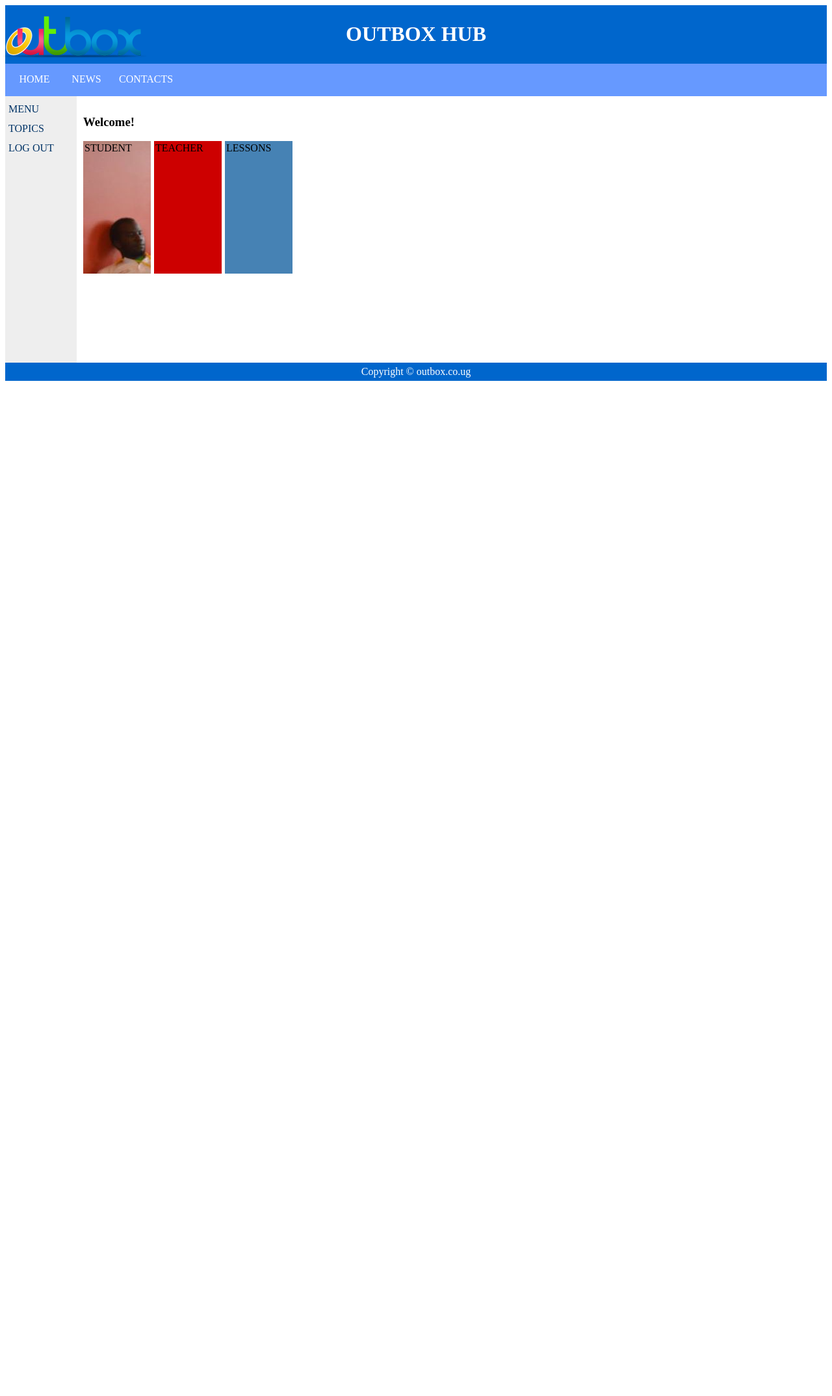
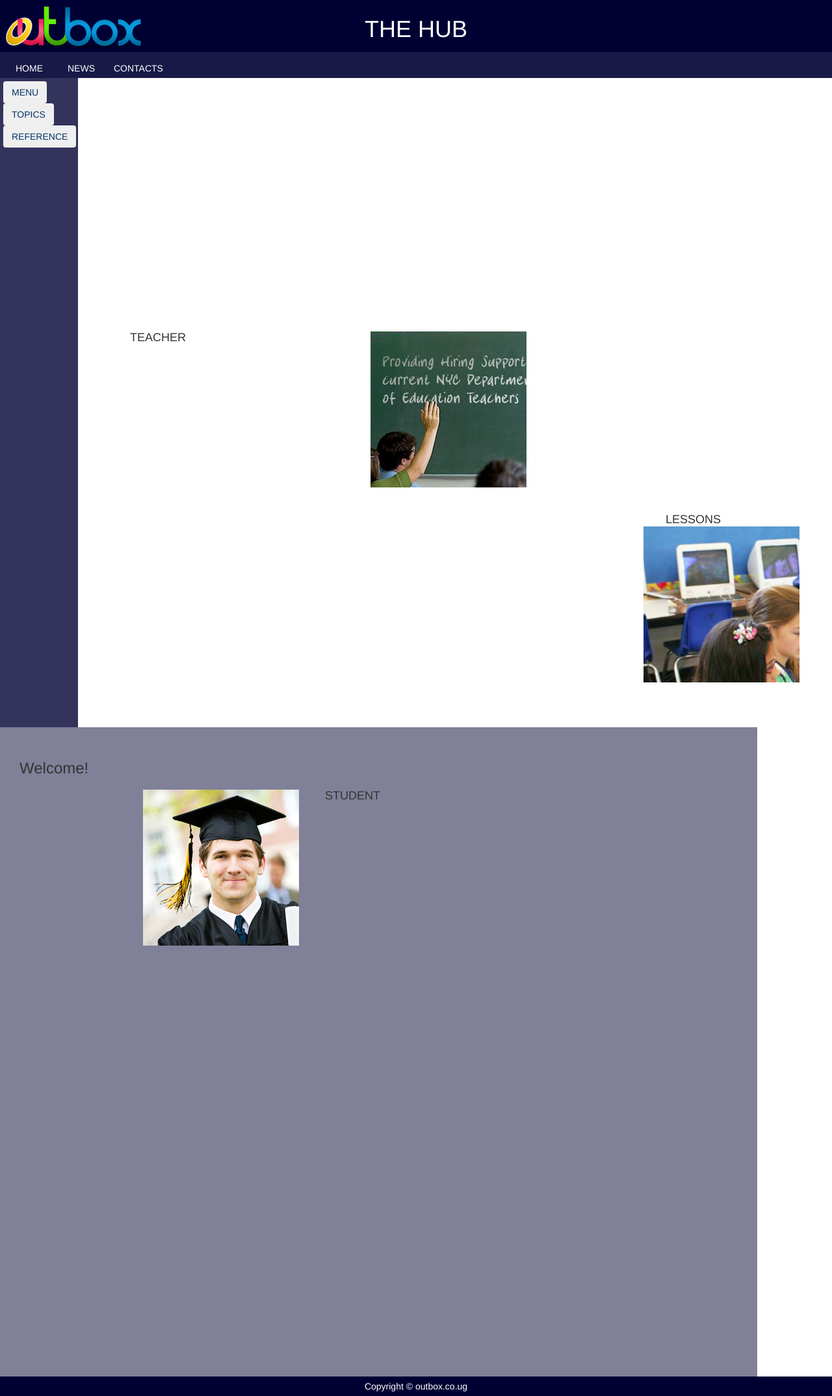
Before and after one commit to joegeoffrey/spike, a PHP site: page /moodle/dashboard.php in a window 1280 px wide. Shown: the whole page at 65% size. Before the commit the page ends 586 px from the top, so only its background shows below. Run offline with PHP 8.4, Linux system fonts and the light colour scheme; some libraries are stand-ins or nearby versions.

Commit message:
Joe's update 2

```diff
--- a/dashboard.php
+++ b/dashboard.php
@@ -1,16 +1,21 @@
 <!DOCTYPE html>
 <html>
 <head>
+<meta charset="utf-8">
+  <meta name="viewport" content="width=device-width, initial-scale=1">
+  <link rel="stylesheet" href="http://maxcdn.bootstrapcdn.com/bootstrap/3.3.5/css/bootstrap.min.css">
+  <script src="https://ajax.googleapis.com/ajax/libs/jquery/1.11.3/jquery.min.js"></script>
+  <script src="http://maxcdn.bootstrapcdn.com/bootstrap/3.3.5/js/bootstrap.min.js"></script>
 <style>
 #header {
-    background-color:#0066CC;
+    background-color:#000033;
     color:white;
     text-align:center;
     padding:5px;
 }
 
 #header2 {
-    background-color:#6699FF;
+    background-color:#191947;
     color:white;
     text-align:center;
     padding:5px;
@@ -18,20 +23,21 @@
 }
 #nav {
     line-height:30px;
-    background-color:#eeeeee;
-    height:400px;
-    width:100px;
+    background-color: #33335C;
+    height:999px;
+    width:120px;
     float:left;
     padding:5px;
     color: #003366;
 }
 #section {
-    width:350px;
+    width: 91%; height: 999px;
     float:left;
-    padding:10px;
+    padding:30px;
+    background-color: #808099;
 }
 #footer {
-    background-color:#0066CC;
+    background-color:#000033;
     color:white;
     clear:both;
     text-align:center;
@@ -59,32 +65,67 @@ a {
 }
 
 .tile{
-    height:200px;
+    height:150px;
     width:100px;
-    margin:0 5px 0 0;
-    padding:2px;
+    margin:10px 5px 0 20px;
+    padding:120px;
     float: left;
-    transition: all 0.7s ease;
+    transition: all 0.9s ease;
         }
 
 .tile:hover{
-        transform:scale(1.2);
+        transform:scale(1.1);
     }
 
 .amarelo{
-        background-image: url('outbox2.png');
+        background-image: url(student.png);
         background-repeat: no-repeat;
+        position: absolute; left: 200px;
         }
 
 .vermelho{
-        background:#CD0000;
+        background-image: url(teacher.png);
+        position: absolute; left: 550px; top: 500px;
         }
 
 .azul{
-        background:#4682B4;
+background-image: url(kidz.png);
+position: absolute; left: 970px; top: 800px;
             }
 .logo{
-    position: absolute; left:5px; top:-15px;
+    position: absolute; left:5px; top:-30px;
+}
+.titulo{
+  color: #003300;
+  font-size: 20px;
+}
+.student{
+position: absolute; left:500px;}
+.teacher{
+  position: absolute;left: 200px; top: 500px;
+}
+.lessons{
+  position: absolute;left:80%; top: 780px;
+}
+.p1{
+  position: absolute; left:500px; top: 250px;
+  color: white;
+  width: 600px;
+}
+.p2{
+  position: absolute; left: 200px; top: 550px;
+  color: white;
+  width: 300px;
+}
+.p3{
+  position: absolute; left: 900px; top: 500px;
+  color: white;
+  width: 300px;
+}
+.p4{
+  position: absolute; left: 200px; top: 800px;
+  color: #FFFFFF;
+  width: 600px;
 }
 </style>
 </head>
@@ -92,7 +133,7 @@ a {
 
 <div id="header">
 <img class="logo" src="outbox-logo.png" alt="OUTBOX LOGO">
-<h1 style="">OUTBOX HUB</h1>
+<h1 style="">THE HUB</h1>
 </div>
 
 <ul id="header2">
@@ -102,22 +143,37 @@ a {
 </ul>
 
 <div id="nav">
-MENU<br>
-TOPICS<br>
-LOG OUT<br>
+  <button type="button" class="btn">MENU</button>
+  <button type="button" class="btn">TOPICS</button>
+  <button type="button" class="btn">REFERENCE</button>
 </div>
 
 <div id="section">
 <h3>Welcome! </h3>
-    <div class="pagina">
-        <div class="linha">
-           <div class="tile amarelo">
-              <span class="titulo">STUDENT</span><br/></div>
-           <div class="tile vermelho">
-               <span class="titulo">TEACHER</span><br/></div>
-           <div class="tile azul">
-               <span class="titulo">LESSONS</span><br/></div>
-        </div>
+  <div class="pagina">
+    <div class="linha">
+      <div class="tile amarelo"></div>
+        <h4 class="student">STUDENT</h4>
+        <p class="p1">
+          An ex-president of this institution, when it was a college with an enrollment of several thousand, was asked how many students the school had. He quipped "Oh, perhaps a dozen." He was making a joke that is as old as the hills. The president of a large corporation used it when he was asked by a reporter (during a strike) how many workers there were in his plant.
+
+          Most of us begin our education with an "egocentric" view, expecting everything to have some relevance to our needs or desires. We even impose such interpretations on things we learn, and avoid learning some things because they don't seem important at the time. Education can broaden that view, encouraging us to set our egos aside and objectively evaluate facts and interpretations. We find out that mere unsupported personal opinions have no value in an academic discussion. We learn to recognize the validity of facts and ideas that we may not like.
+        </p>
+      <div class="tile vermelho"></div>
+      <h4 class="teacher">TEACHER</h4>
+      <p class="p2">An ex-president of this institution, when it was a college with an enrollment of several thousand, was asked how many students the school had. He quipped "Oh, perhaps a dozen." He was making a joke that is as old as the hills. The president of a large corporation used it when he was asked by a reporter (during a strike) how many workers there were in his plant.
+      </p>
+
+      <p class="p3">Most of us begin our education with an "egocentric" view, expecting everything to have some relevance to our needs or desires. We even impose such interpretations on things we learn, and avoid learning some things because they don't seem important at the time. Education can broaden that view, encouraging us to set our egos aside and objectively evaluate facts and interpretations. We find out that mere unsupported personal opinions have no value in an academic discussion. We learn to recognize the validity of facts and ideas that we may not like.
+      </p>
+      <div class="tile azul"></div>
+      <h4 class="lessons">LESSONS</h4>
+      <p class="p4">
+        An ex-president of this institution, when it was a college with an enrollment of several thousand, was asked how many students the school had. He quipped "Oh, perhaps a dozen." He was making a joke that is as old as the hills. The president of a large corporation used it when he was asked by a reporter (during a strike) how many workers there were in his plant.
+
+          Most of us begin our education with an "egocentric" view, expecting everything to have some relevance to our needs or desires. We even impose such interpretations on things we learn, and avoid learning some things because they don't seem important at the time. Education can broaden that view, encouraging us to set our egos aside and objectively evaluate facts and interpretations. We find out that mere unsupported personal opinions have no value in an academic discussion. We learn to recognize the validity of facts and ideas that we may not like.
+      </p>
+    </div>
     </div>
 </div>
 
```
Also changed, not shown: kidz.png (added), student.png (added), teacher.png (added).
